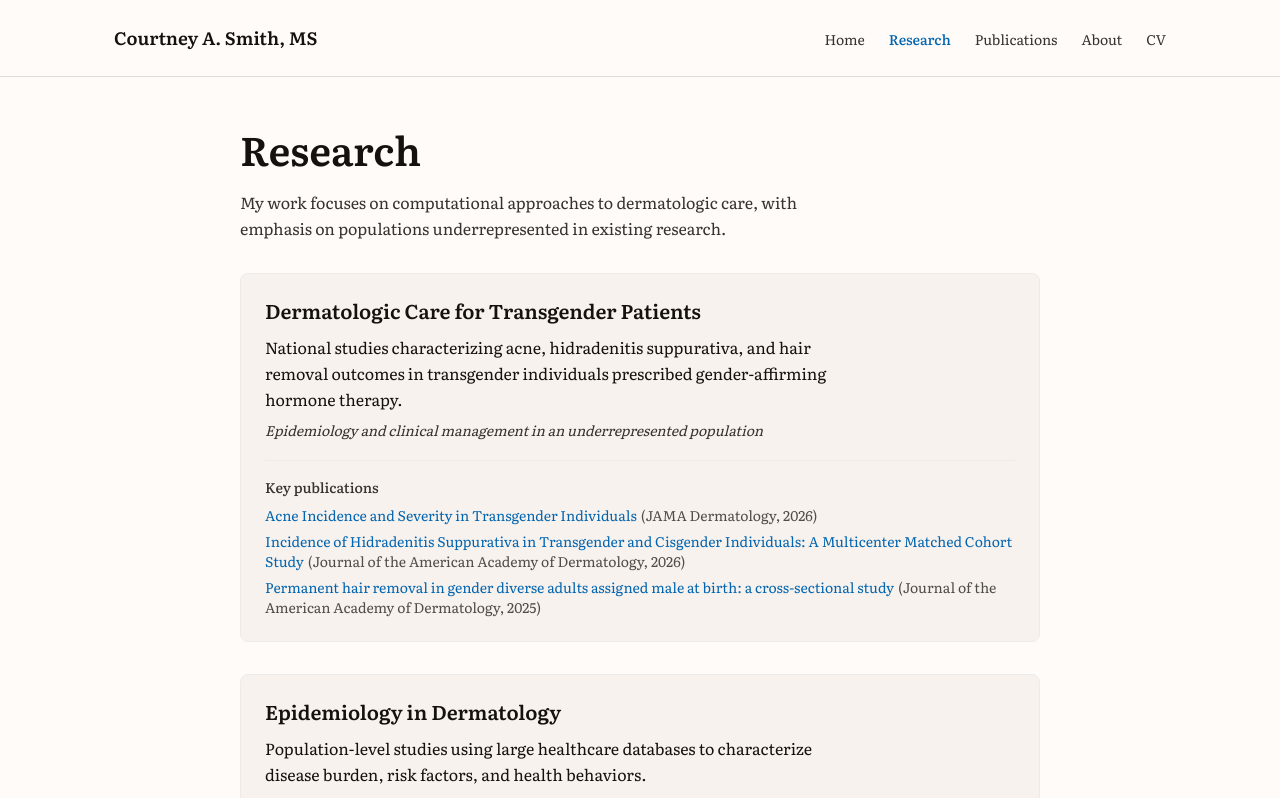
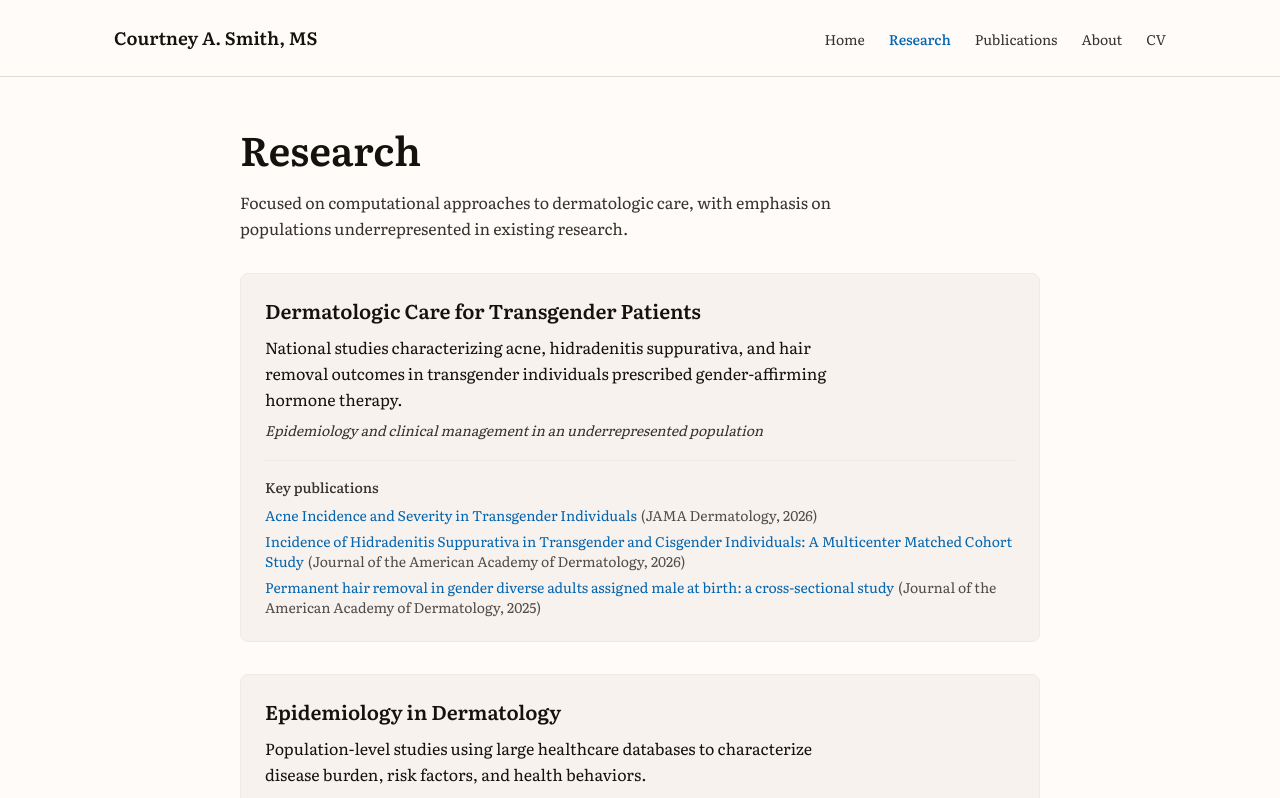
Before and after one commit to courtneyasmith/courtneyasmith.github.io, a Next.js app: page /research in a window 1280 px wide. Shown: the top 798 px of the page. Built offline with nearby package versions, Linux system fonts and the light colour scheme.

Commit message:
Update research intro wording

```diff
--- a/src/app/research/page.tsx
+++ b/src/app/research/page.tsx
@@ -27,7 +27,7 @@ export default function ResearchPage() {
       <ScrollReveal>
         <PageHeader
           title="Research"
-          intro="My work focuses on computational approaches to dermatologic care, with emphasis on populations underrepresented in existing research."
+          intro="Focused on computational approaches to dermatologic care, with emphasis on populations underrepresented in existing research."
         />
       </ScrollReveal>
 
```
